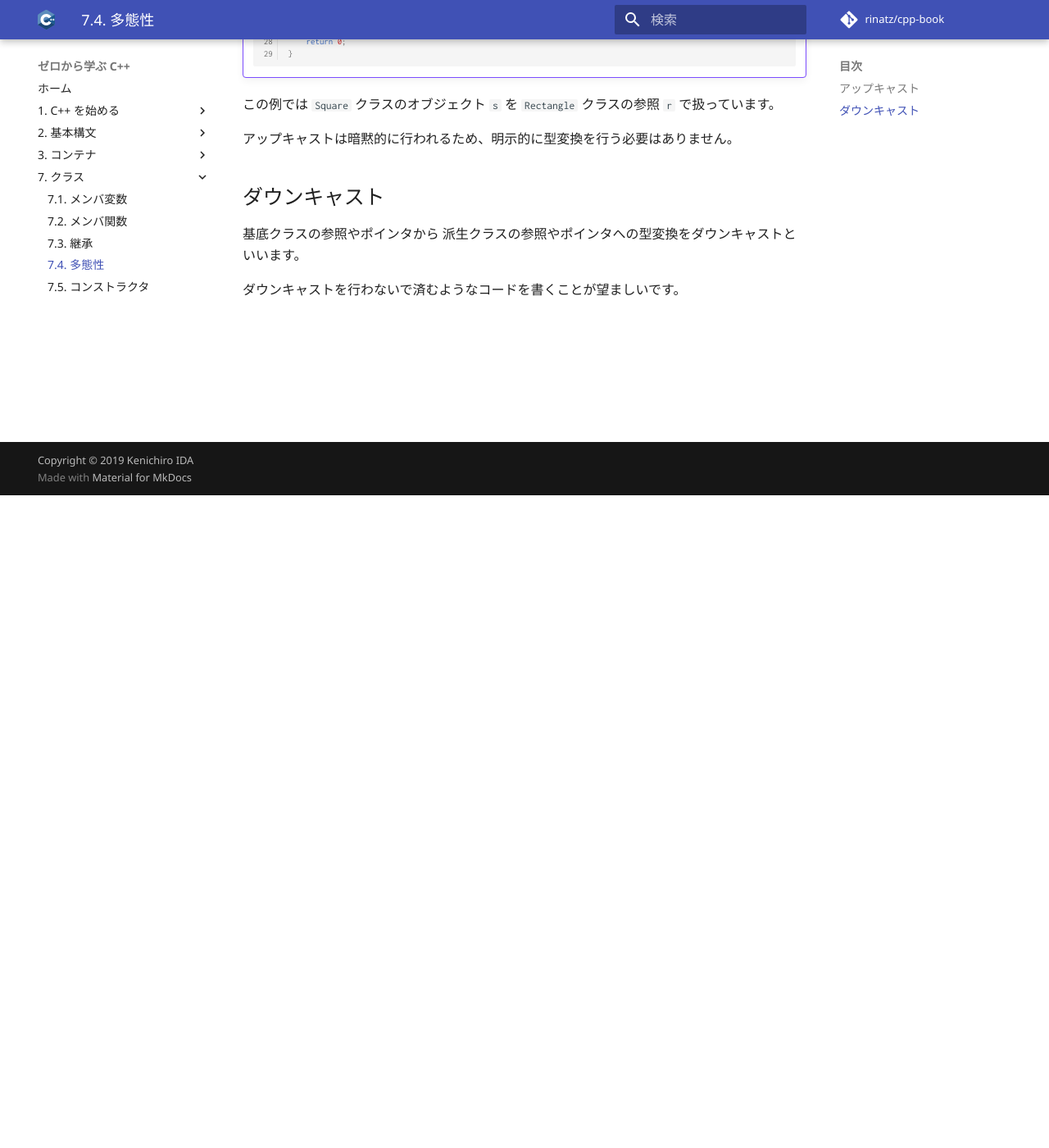
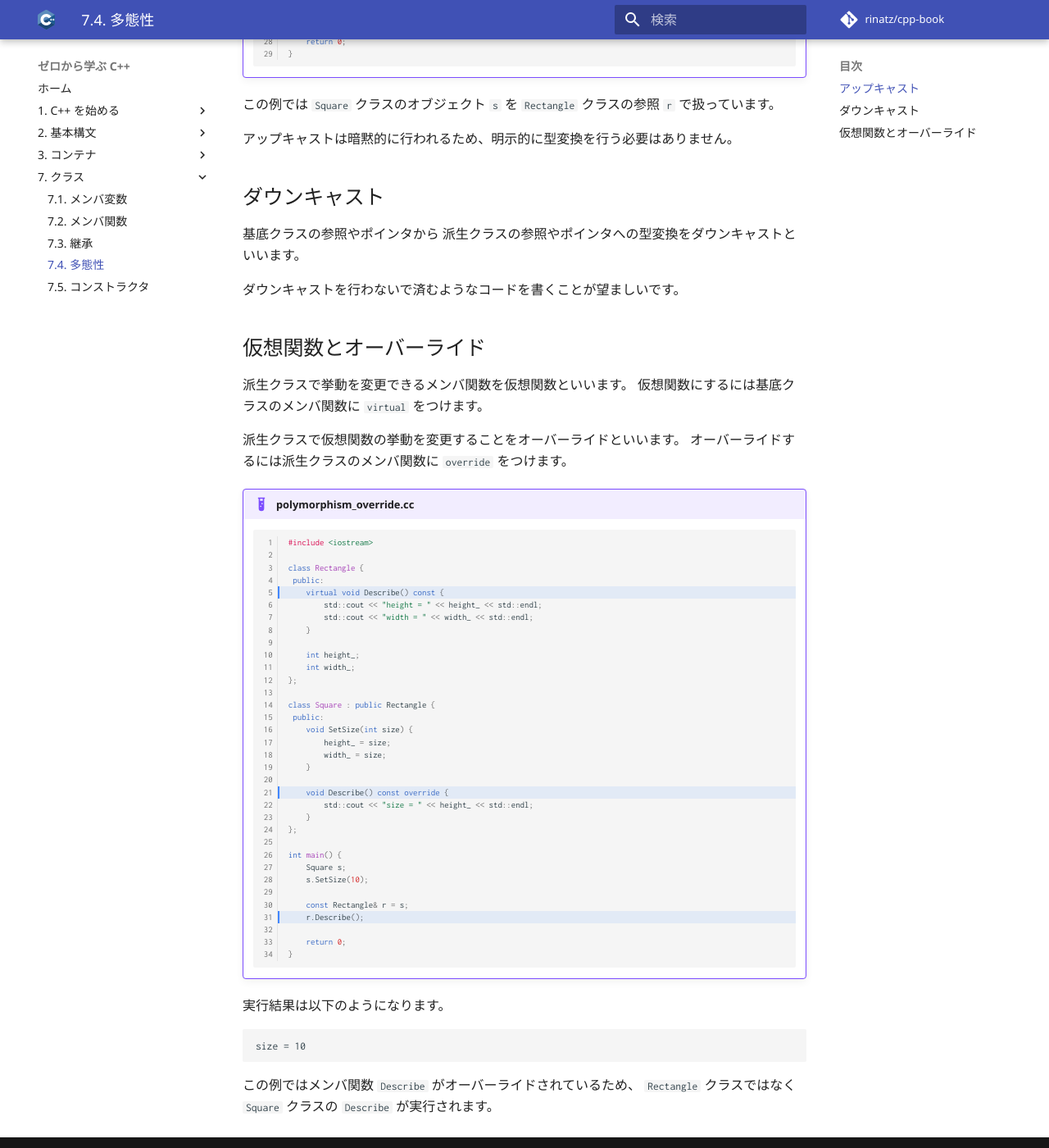
Before and after one commit to rinatz/cpp-book, an MkDocs documentation site: the page built from docs/ch07-04-polymorphism.md, in a window 1280 px wide and 1400 px high, scrolled down 796 px. Shown: the whole window at 82% size. Built offline with MkDocs 1.6.1 and Material for MkDocs 9.7.7, drawn with Linux system fonts in a browser that asks for light colours; comment, search, counter and statistics services are not loaded.

Commit message:
Add virtual function and override

````diff
--- a/docs/ch07-04-polymorphism.md
+++ b/docs/ch07-04-polymorphism.md
@@ -53,3 +53,58 @@
 ダウンキャストを行わないで済むようなコードを書くことが望ましいです。
 
 <!-- TODO: キャストのページへのリンクを追加する -->
+
+## 仮想関数とオーバーライド
+
+派生クラスで挙動を変更できるメンバ関数を仮想関数といいます。
+仮想関数にするには基底クラスのメンバ関数に `virtual` をつけます。
+
+派生クラスで仮想関数の挙動を変更することをオーバーライドといいます。
+オーバーライドするには派生クラスのメンバ関数に `override` をつけます。
+
+!!! example "polymorphism_override.cc"
+    ```cpp hl_lines="5 21 31" linenums="1"
+    #include <iostream>
+
+    class Rectangle {
+     public:
+        virtual void Describe() const {
+            std::cout << "height = " << height_ << std::endl;
+            std::cout << "width = " << width_ << std::endl;
+        }
+
+        int height_;
+        int width_;
+    };
+
+    class Square : public Rectangle {
+     public:
+        void SetSize(int size) {
+            height_ = size;
+            width_ = size;
+        }
+
+        void Describe() const override {
+            std::cout << "size = " << height_ << std::endl;
+        }
+    };
+
+    int main() {
+        Square s;
+        s.SetSize(10);
+
+        const Rectangle& r = s;
+        r.Describe();
+
+        return 0;
+    }
+    ```
+
+実行結果は以下のようになります。
+
+```txt
+size = 10
+```
+
+この例ではメンバ関数 `Describe` がオーバーライドされているため、
+`Rectangle` クラスではなく `Square` クラスの `Describe` が実行されます。
````
